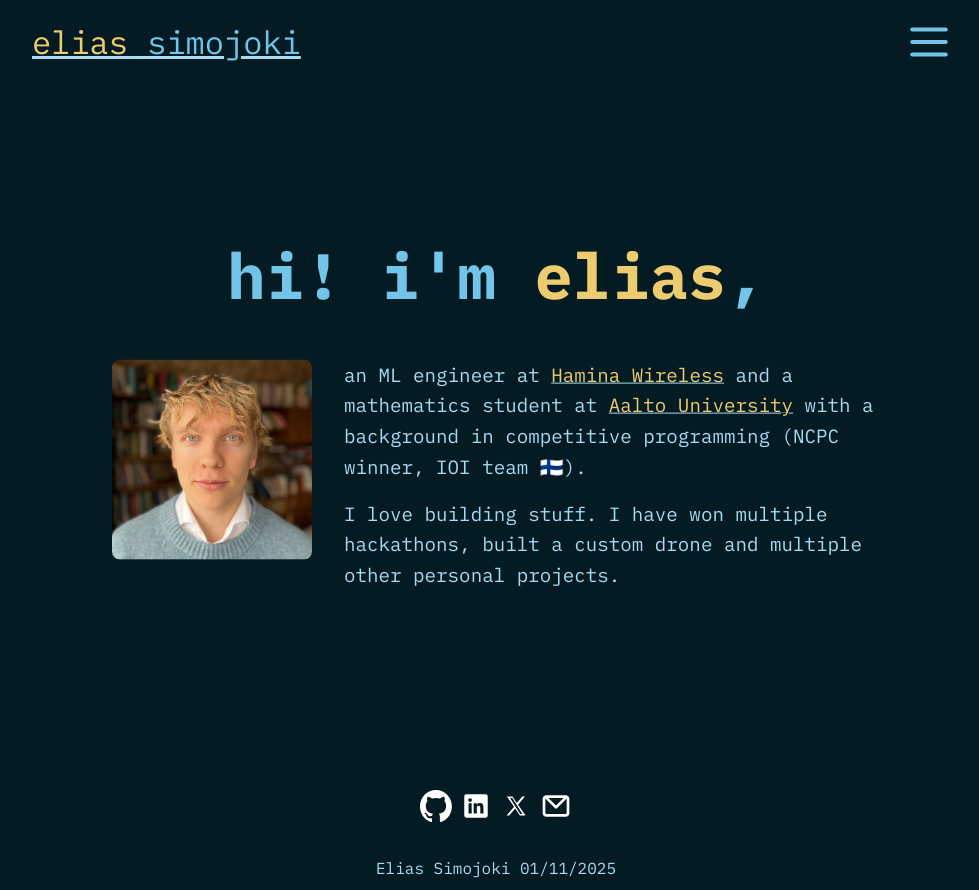
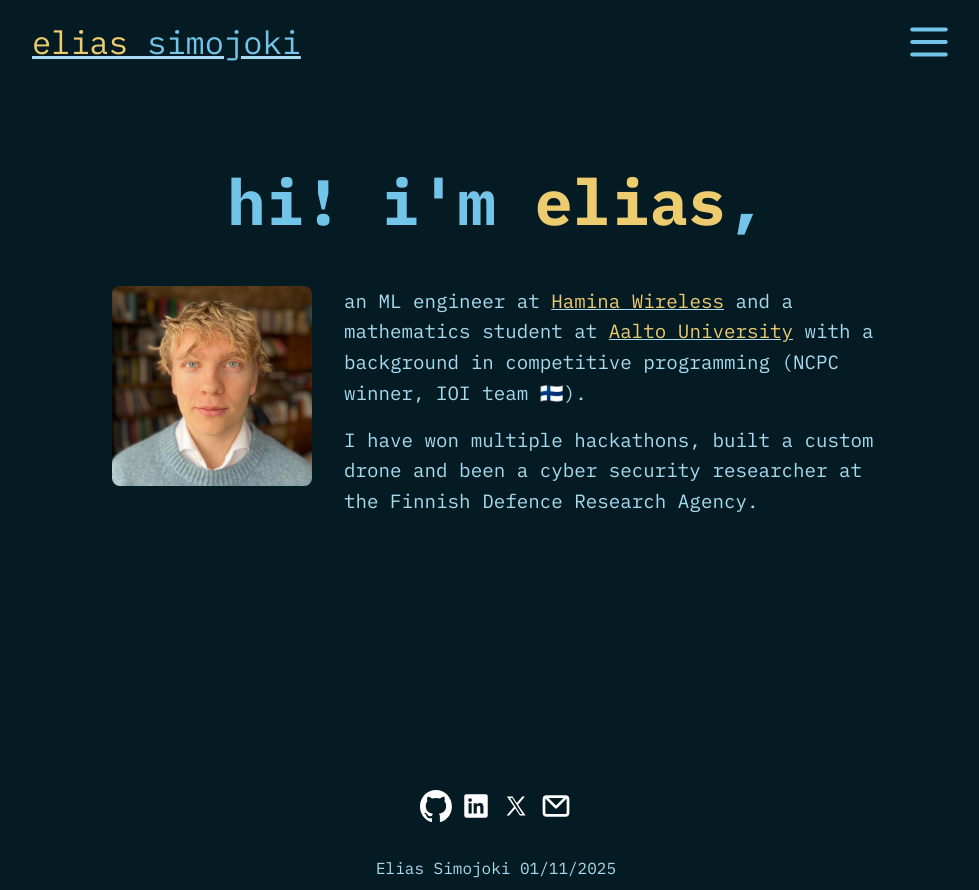
Before and after one commit to MojoLake/eSite, a SvelteKit app: page / in a window 1280 px wide. Shown: the whole page, without its empty margins (144-1123 px from the left). Built offline with nearby package versions, Linux system fonts and the light colour scheme.

Commit message:
feat: add fdra to desc

```diff
--- a/src/routes/+page.svelte
+++ b/src/routes/+page.svelte
@@ -1,8 +1,6 @@
 <script lang="ts">
   import { onMount } from "svelte";
   import { fade } from "svelte/transition";
-  import type { TransitionConfig } from "svelte/transition";
-  import { cubicOut } from "svelte/easing";
   import ListComponent from "$lib/components/ListComponent.svelte";
   import Yellow from "$lib/components/Yellow.svelte";
 
@@ -11,24 +9,6 @@
 
   let showHeader = $state(false);
   let showBlogs = $state(false);
-
-  // Custom transition that slides from center of viewport to final position
-  function slideFromCenter(node: Element): TransitionConfig {
-    const rect = node.getBoundingClientRect();
-    const viewportCenter = window.innerHeight / 2;
-    const elementCenter = rect.top + rect.height / 2;
-    const offset = viewportCenter - elementCenter;
-
-    return {
-      delay: 500,
-      duration: 800,
-      easing: cubicOut,
-      css: (t: number) => {
-        const currentOffset = offset * (1 - t);
-        return `transform: translateY(${currentOffset}px);`;
-      },
-    };
-  }
 
   onMount(() => {
     // Show header immediately to trigger the transition
@@ -43,7 +23,7 @@
 
 <div class="home">
   {#if showHeader}
-    <div class="header-container" in:slideFromCenter>
+    <div class="header-container">
       <h1>
         hi! i'm <span style="color: var(--secondary-text-colour)">elias</span>,
       </h1>
@@ -71,8 +51,8 @@
             🇫🇮).
           </p>
           <p>
-            I love building stuff. I have won multiple hackathons, built a
-            custom drone and multiple other personal projects.
+            I have won multiple hackathons, built a custom drone and been a
+            cyber security researcher at the Finnish Defence Research Agency.
           </p>
         </div>
       </div>
```
Also changed, not shown: static/x.svg.
